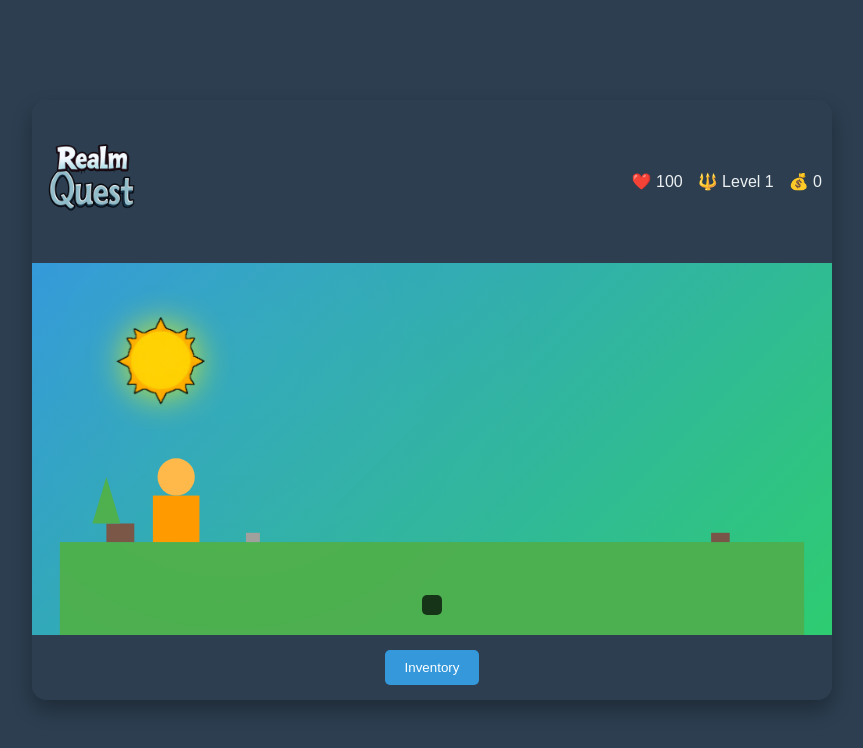
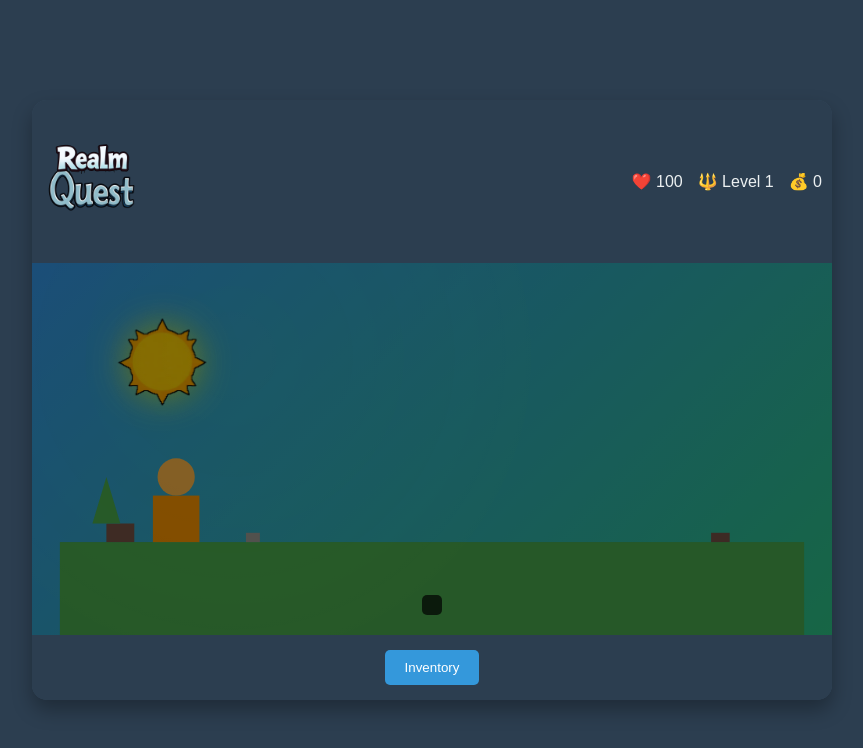
Before and after one commit to websimapi/websim-realm-quest-hero-s-journey, a plain HTML site: page index.html in a window 1280 px wide. Shown: the whole page, without its empty margins (208-1071 px from the left). Drawn offline with Linux system fonts and the light colour scheme.

Commit message:
v17: Make the scene tapping not effect the sun's lighting effects. Give the sun a cycle in 12 minutes if daylight and 12 minutes if night light. The sun should move across the sky like a real sun

```diff
--- a/game.js
+++ b/game.js
@@ -152,6 +152,7 @@ class GameWorld {
         this.setupKeyboardSupport();
         this.setupInventoryModal();
         this.setupSceneInteractions();
+        this.initSunCycle();
     }
 
     setupSceneInteractions() {
@@ -279,6 +280,53 @@ class GameWorld {
             document.getElementById('inventory-modal').close();
         });
     }
+
+    initSunCycle() {
+        const sunImage = document.getElementById('sun-image');
+        const lightingOverlay = document.getElementById('lighting-overlay');
+        const sceneSvg = document.getElementById('scene-graphics');
+        const cycleDuration = 24 * 60 * 1000; // 24 minutes total cycle
+        const startTime = Date.now();
+
+        const updateSunPosition = () => {
+            const currentTime = Date.now();
+            const elapsedTime = (currentTime - startTime) % cycleDuration;
+            const progress = elapsedTime / cycleDuration;
+
+            // Calculate sun position across the sky
+            const sunX = 50 + (progress * 700); // Move from x=50 to x=750
+            const sunY = 50 + Math.sin(progress * Math.PI) * 200; // Sine wave for arc
+
+            // Update sun position
+            sunImage.setAttribute('x', sunX);
+            sunImage.setAttribute('y', sunY);
+
+            // Update lighting based on time of day
+            const intensity = Math.sin(progress * Math.PI);
+            lightingOverlay.style.background = `radial-gradient(
+                circle at 25% 25%,
+                rgba(255, 255, 0, ${0.1 + intensity * 0.2}),
+                transparent 50%
+            )`;
+
+            // Change scene color based on time of day
+            if (progress < 0.25 || progress > 0.75) {
+                // Night time
+                sceneSvg.style.backgroundColor = 'rgba(0,0,50,0.5)';
+                sceneSvg.style.filter = 'brightness(0.5)';
+            } else {
+                // Day time
+                sceneSvg.style.backgroundColor = 'transparent';
+                sceneSvg.style.filter = 'none';
+            }
+
+            // Continue the animation
+            requestAnimationFrame(updateSunPosition);
+        };
+
+        // Start the sun cycle
+        updateSunPosition();
+    }
 }
 
 document.addEventListener('DOMContentLoaded', () => {
--- a/styles.css
+++ b/styles.css
@@ -114,6 +114,7 @@ button:focus {
     top: 0;
     left: 0;
     z-index: 1;
+    transition: background-color 1s ease, filter 1s ease;
 }
 
 #dialogue-box {
@@ -266,6 +267,8 @@ dialog::backdrop {
 }
 
 #sun-image {
+    transition: all 1s ease;
+    z-index: 3;
     animation:
         pulse 3s ease-in-out infinite,
         sunGlow 3s ease-in-out infinite;
@@ -286,6 +289,7 @@ dialog::backdrop {
     mix-blend-mode: overlay;
     opacity: 0.5;
     z-index: 2;
+    transition: background 1s ease;
 }
 
 .interaction-region {
```
